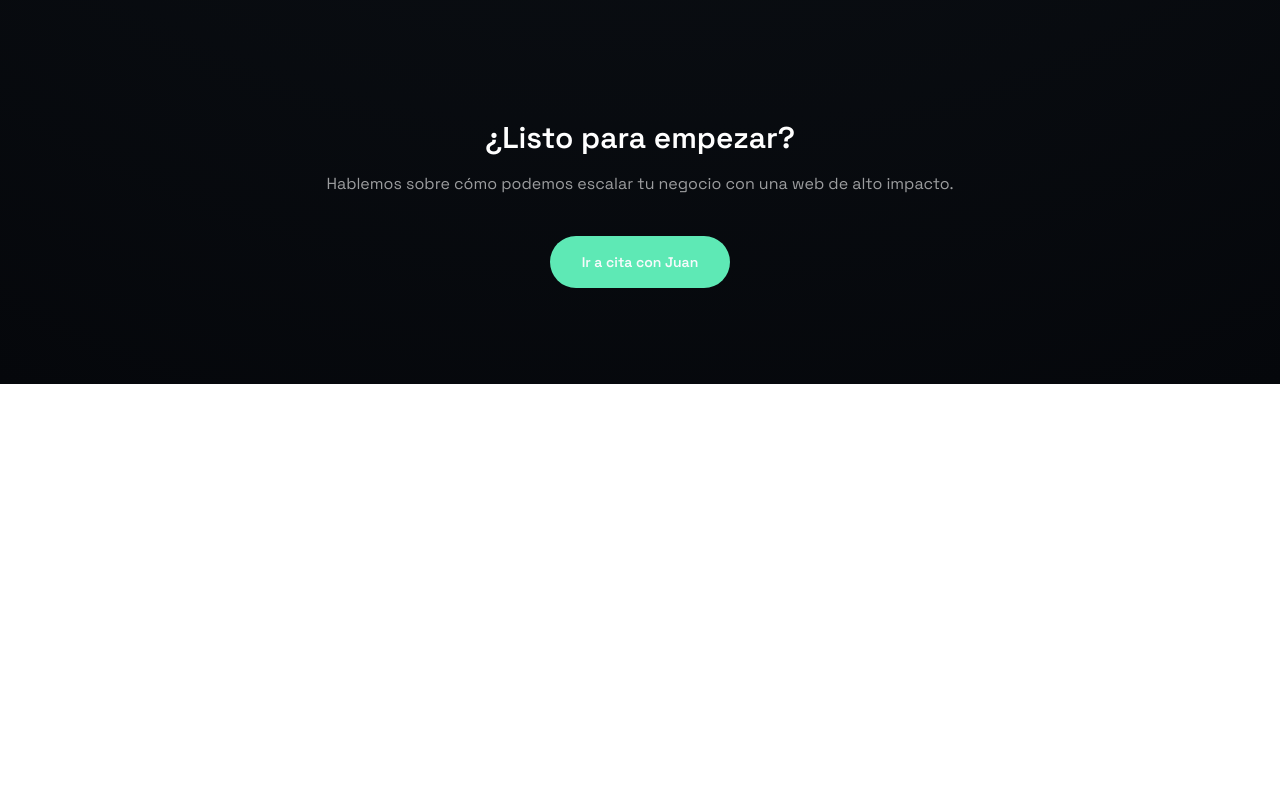
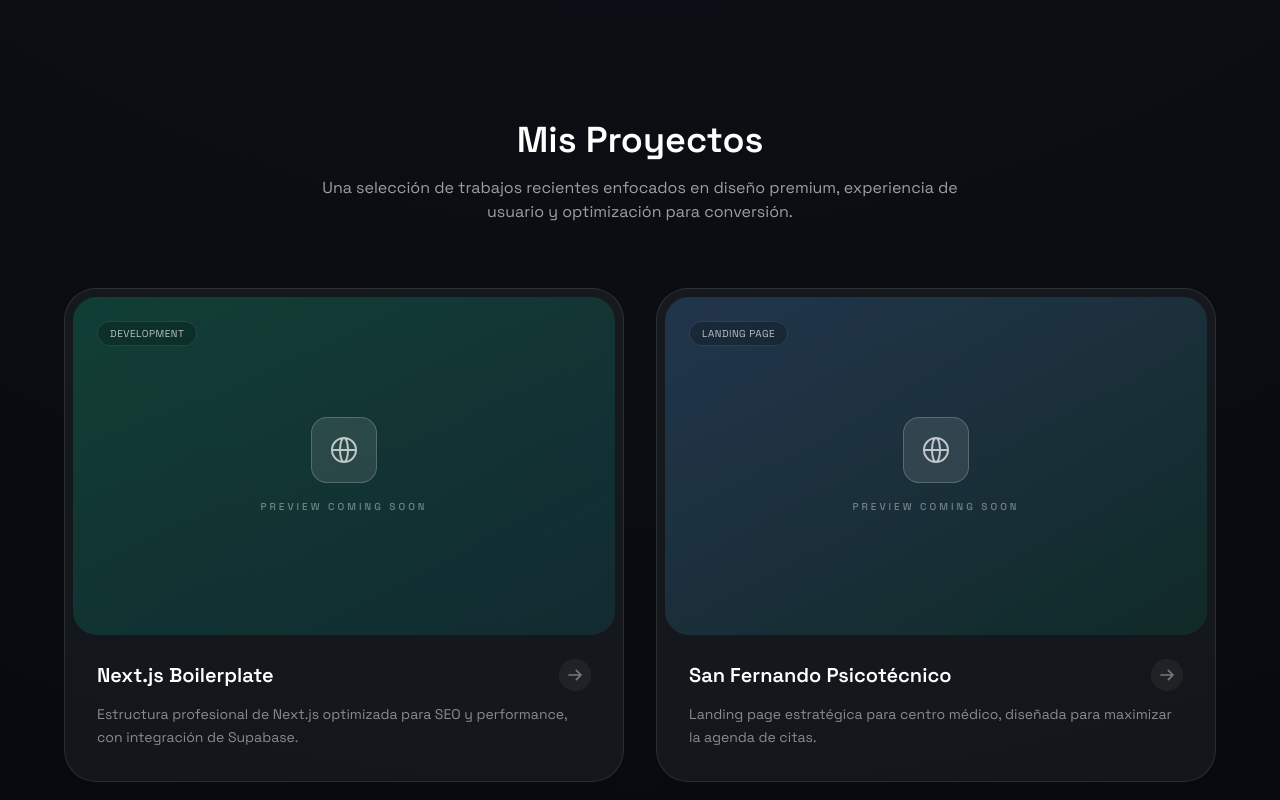
Before and after one commit to jaraque42/nextjs-boilerplate, a Next.js app: page / in a window 1280 px wide. Shown: the part 940-1740 px from the top of the page. Before the commit the page ends 1324 px from the top, so only its background shows below. Built offline with nearby package versions, Linux system fonts and the light colour scheme.

Commit message:
feat: add 'Mis Proyectos' section to landing page

```diff
--- a/app/page.tsx
+++ b/app/page.tsx
@@ -102,6 +102,78 @@ export default function Home() {
         </div>
       </section>
 
+      <section className="mx-auto mt-32 max-w-6xl">
+        <div className="text-center space-y-4">
+          <h2 className="text-3xl font-semibold text-white sm:text-4xl">Mis Proyectos</h2>
+          <p className="mx-auto max-w-2xl text-white/60">
+            Una selección de trabajos recientes enfocados en diseño premium,
+            experiencia de usuario y optimización para conversión.
+          </p>
+        </div>
+
+        <div className="mt-16 grid gap-8 md:grid-cols-2">
+          {[
+            {
+              title: "Next.js Boilerplate",
+              description: "Estructura profesional de Next.js optimizada para SEO y performance, con integración de Supabase.",
+              url: "https://nextjs-boilerplate-ivory-theta-38.vercel.app/",
+              gradient: "from-emerald-400/20 to-cyan-400/10",
+              tag: "Development"
+            },
+            {
+              title: "San Fernando Psicotécnico",
+              description: "Landing page estratégica para centro médico, diseñada para maximizar la agenda de citas.",
+              url: "https://landing-san-fernando-psicotecnico-s.vercel.app/",
+              gradient: "from-blue-400/20 to-emerald-400/10",
+              tag: "Landing Page"
+            },
+          ].map((project) => (
+            <a
+              key={project.url}
+              href={project.url}
+              target="_blank"
+              rel="noopener noreferrer"
+              className="group relative flex flex-col overflow-hidden rounded-[32px] border border-white/10 bg-white/5 p-2 transition-all hover:border-white/20 hover:bg-white/[0.07]"
+            >
+              <div className={`relative aspect-[16/10] overflow-hidden rounded-[24px] bg-gradient-to-br ${project.gradient} flex items-center justify-center transition-transform duration-500`}>
+                <div className="absolute inset-0 bg-[radial-gradient(circle_at_center,rgba(255,255,255,0.1)_0%,transparent_70%)] opacity-0 group-hover:opacity-100 transition-opacity duration-500" />
+
+                {/* Placeholder for project preview */}
+                <div className="relative z-10 flex flex-col items-center gap-4">
+                  <div className="rounded-2xl border border-white/20 bg-white/10 p-4 backdrop-blur-md transition-transform duration-500 group-hover:scale-110">
+                    <svg className="h-8 w-8 text-white/70" fill="none" viewBox="0 0 24 24" stroke="currentColor">
+                      <path strokeLinecap="round" strokeLinejoin="round" strokeWidth={1.5} d="M21 12a9 9 0 01-9 9m9-9a9 9 0 00-9-9m9 9H3m9 9a9 9 0 01-9-9m9 9c1.657 0 3-4.03 3-9s-1.343-9-3-9m0 18c-1.657 0-3-4.03-3-9s1.343-9 3-9m-9 9a9 9 0 019-9" />
+                    </svg>
+                  </div>
+                  <span className="text-[10px] font-medium uppercase tracking-[0.3em] text-white/40">Preview coming soon</span>
+                </div>
+
+                {/* Tag */}
+                <div className="absolute left-6 top-6 rounded-full border border-white/10 bg-black/20 px-3 py-1 text-[10px] uppercase tracking-wider text-white/70 backdrop-blur-md">
+                  {project.tag}
+                </div>
+              </div>
+
+              <div className="flex flex-1 flex-col p-6">
+                <div className="flex items-center justify-between">
+                  <h3 className="text-xl font-semibold text-white group-hover:text-emerald-300 transition-colors">
+                    {project.title}
+                  </h3>
+                  <div className="rounded-full bg-white/5 p-2 text-white/40 transition-all group-hover:bg-emerald-400 group-hover:text-black">
+                    <svg className="h-4 w-4" fill="none" viewBox="0 0 24 24" stroke="currentColor">
+                      <path strokeLinecap="round" strokeLinejoin="round" strokeWidth={2.5} d="M14 5l7 7m0 0l-7 7m7-7H3" />
+                    </svg>
+                  </div>
+                </div>
+                <p className="mt-3 text-sm leading-relaxed text-white/50">
+                  {project.description}
+                </p>
+              </div>
+            </a>
+          ))}
+        </div>
+      </section>
+
       <section className="mx-auto mt-32 max-w-2xl text-center">
         <h2 className="text-3xl font-semibold text-white">¿Listo para empezar?</h2>
         <p className="mt-4 text-white/60">
```
